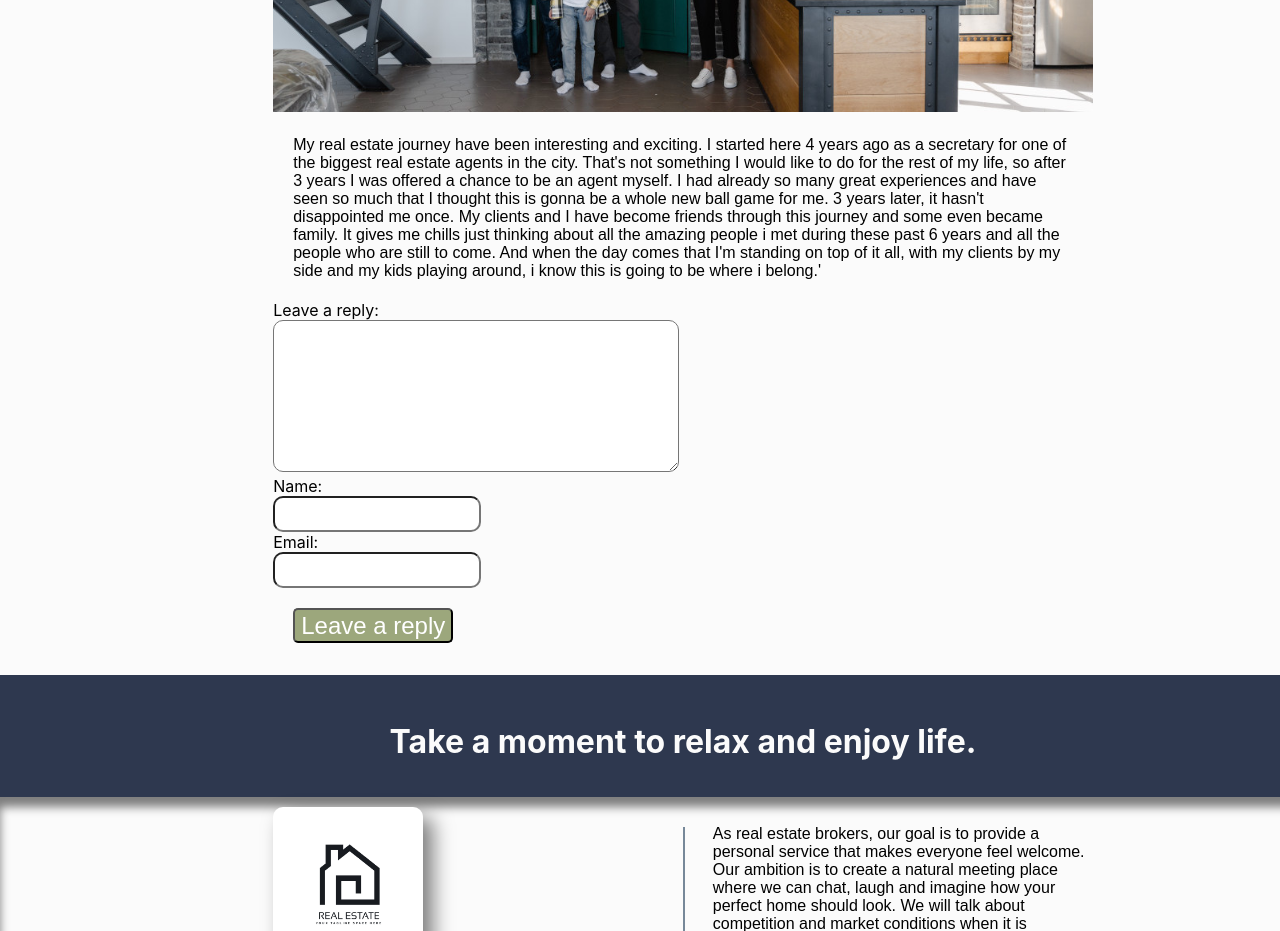
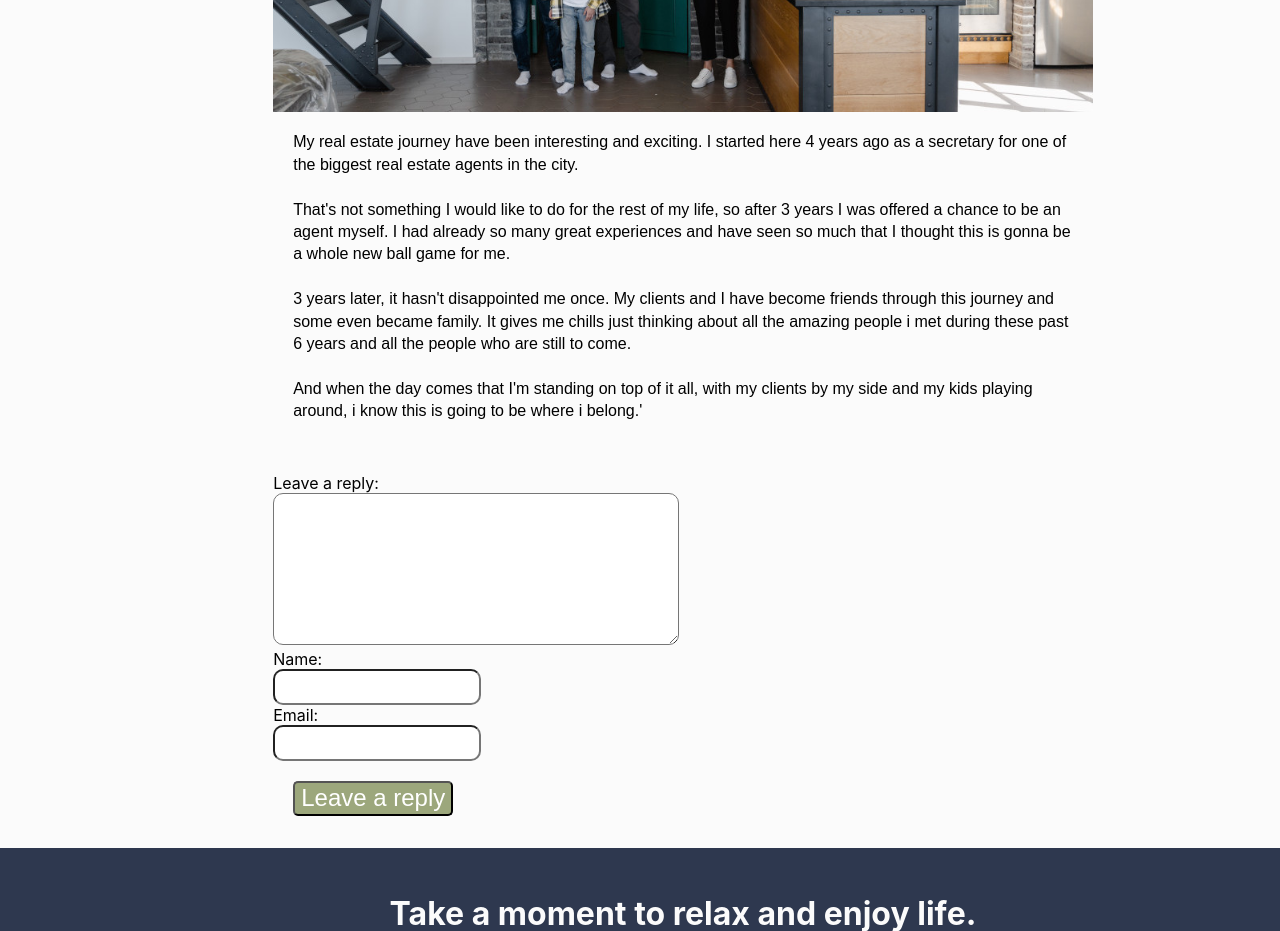
Before and after one commit to Oggilit0/Real-estate, a React (Create React App) app: page /blogpost1 in a window 1280 px wide. Shown: the part 860-1791 px from the top of the page. Built offline with nearby package versions, Linux system fonts and the light colour scheme.

Commit message:
styled blog

```diff
--- a/src/components/Blog/BlogPost.js
+++ b/src/components/Blog/BlogPost.js
@@ -7,8 +7,8 @@ import '../../stylesheets/BlogPost.css';
 const BlogPost = (item) => {
   const [post, setPost] = useState(BlogContent);
 
-  return (
-    <div className="blogPost">
+  return /*(
+   <div className="blogPost">
       <h2>{post.blogTitle}</h2>
       <p>
         {post.blogDate}/{post.blogTime}/{post.blogAuthor}
@@ -31,6 +31,6 @@ const BlogPost = (item) => {
       </div>
       <ReusableButton title="Leave a reply"></ReusableButton>
     </div>
-  );
-};
+  );*/
+}
 export default BlogPost;
--- a/src/components/Blog/BlogPost1.js
+++ b/src/components/Blog/BlogPost1.js
@@ -17,14 +17,14 @@ const BlogPost1 = (item) => {
       <img id="bloggImage" src={img1}></img>
       <p id = "blogPostText">My real estate journey have been interesting and exciting. I started
         here 4 years ago as a secretary for one of the biggest real estate
-        agents in the city. That's not something I would like to do for the
+        agents in the city. <br /><br />  That's not something I would like to do for the
         rest of my life, so after 3 years I was offered a chance to be an agent
          myself. I had already so many great experiences and have seen so much that I
-          thought this is gonna be a whole new ball game for me. 3 years later, it hasn't
+          thought this is gonna be a whole new ball game for me.<br /> <br />  3 years later, it hasn't
           disappointed me once. My clients and I have become friends through this
           journey and some even became family. It gives me chills just thinking about
           all the amazing people i met during these past 6 years and all the people who
-          are still to come. And when the day comes that I'm standing on top of it all, with
+          are still to come. <br /><br />  And when the day comes that I'm standing on top of it all, with
           my clients by my side and my kids playing around, i know this is going to be where i belong.'</p>
       <div className="replyForm">
         <div>
--- a/src/components/Blog/BlogPost2.js
+++ b/src/components/Blog/BlogPost2.js
@@ -16,18 +16,18 @@ const BlogPost2 = (item) => {
       </p>
       <img id="bloggImage" src={img2}></img>
       <p id = "blogPostText">We are excited to announce that New York
-      is about to launch a new wave of listings. With great options in
+      is about to launch a new wave of listings. <br /> <br /> With great options in
        Brooklyn, Queens, Manhattan, and other areas all around New York City,
-        we are confident that you will find the house of your dreams. New York,
+        we are confident that you will find the house of your dreams. <br /> <br /> New York,
          New York where once you come here, you’ll never want to leave! If you manage
          to get over the winter weather we promise this amazing city has so much more
          to offer, starting with the amazing real estate we have available in our
-          upcoming sales! There are one bedrooms in Brooklyn and Queens, showing
+          upcoming sales!<br /> <br />  There are one bedrooms in Brooklyn and Queens, showing
           their famous tree-lined streets and adorable brick storefronts. While
-          borough hopping why not check out the apartments in Manhattan? Don't
+          borough hopping why not check out the apartments in Manhattan?<br /> <br />  Don't
            forget to try the pizza...people take it very seriously around here.
-           It's life-changing. Also make sure to head to The Bronx for condos and
-           co-ops if you're still looking for your dream home – one of these could be it!
+           It's life-changing.<br /> <br />  Also make sure to head to The Bronx for condos and
+           co-ops if you're still looking for your dream home – one of these could be it!<br /> <br />
             You can even make a whole weekend out of it by renting a beach house on Fire
              Island. Come find your best place yet!</p>
       <div className="replyForm">
--- a/src/components/Blog/BlogPost3.js
+++ b/src/components/Blog/BlogPost3.js
@@ -21,14 +21,14 @@ const BlogPost3 = (item) => {
       sure your house wins the bidding war. <br /> <br />1. Spring is the most popular
        time of year for people to start packing up their old home, and moving
         into a new one! everyone enjoys the promise of spring so much that they
-        left their old homes behind and go searching for a new one.<br /> 2. A
+        left their old homes behind and go searching for a new one.<br /><br />  2. A
         good way to attract buyers is by offering free online classes that
-         provide tips and tricks on selling homes even faster.<br /> 3. You can reach
+         provide tips and tricks on selling homes even faster.<br /> <br /> 3. You can reach
           more potential buyers by advertising in places such as Social Media,
-          TV, Radio and other public events.<br /> 4. You can get your money quicker
+          TV, Radio and other public events.<br /><br />  4. You can get your money quicker
           if you offer incentives to potential buyers such as better interest
           rates or providing loans sooner than the bank would offer it to them
-          on their own.<br /> 5. Offering free upgrades on appliances like microwaves
+          on their own.<br /><br />  5. Offering free upgrades on appliances like microwaves
            and dishwashers could be enough incentive for someone looking at
             multiple houses in an area where many other buyers look too. Its
              always important to make sure that you have given all possible customers
--- a/src/stylesheets/Blog.css
+++ b/src/stylesheets/Blog.css
@@ -4,21 +4,10 @@
   object-fit: cover;
 }
 
-#continue-reading-btn{
-  background-color: #9CA77C;
-  color: #fff;
-  cursor: pointer;
-  height: 35px;
-  margin: 20px;
-  margin-top: -0.2rem;
-}
-
 #previewText{
-  margin: 20px;
-}
-
-#blogTitle{
-  margin: 20px;
+  margin-top: 25px;
+  letter-spacing: 0.2;
+  line-height: 140%;
 }
 
 #blogLoggIn{
--- a/src/stylesheets/BlogPost.css
+++ b/src/stylesheets/BlogPost.css
@@ -19,11 +19,9 @@ width: 200px;
   object-fit: cover;
 }
 
-#btn-reply-send{
-  background-color: #9CA77C;
-  color: #fff;
-  cursor: pointer;
-  height: 35px;
-  width: 75px;
-  margin-top: 1rem;
+#blogPostText{
+  margin-top: 15px;
+  margin-bottom: 50px;
+  letter-spacing: 0.2;
+  line-height: 140%;
 }
```
